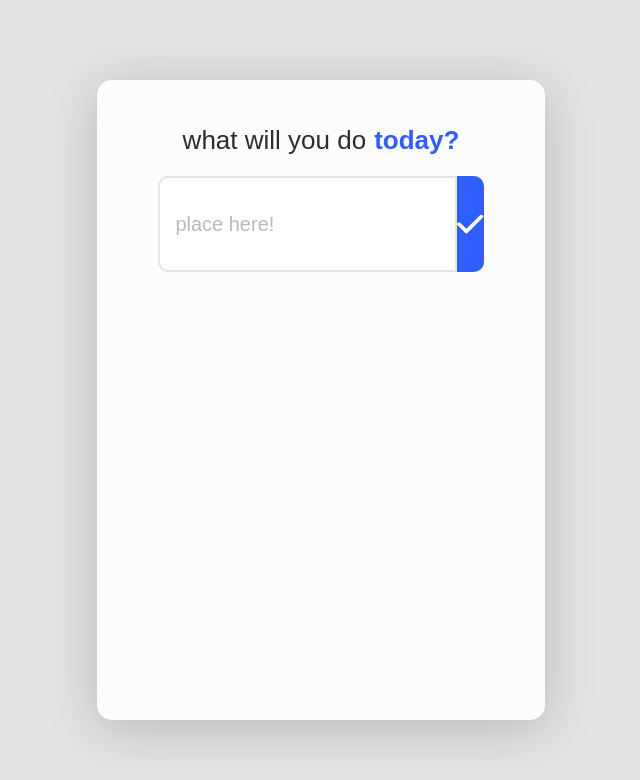
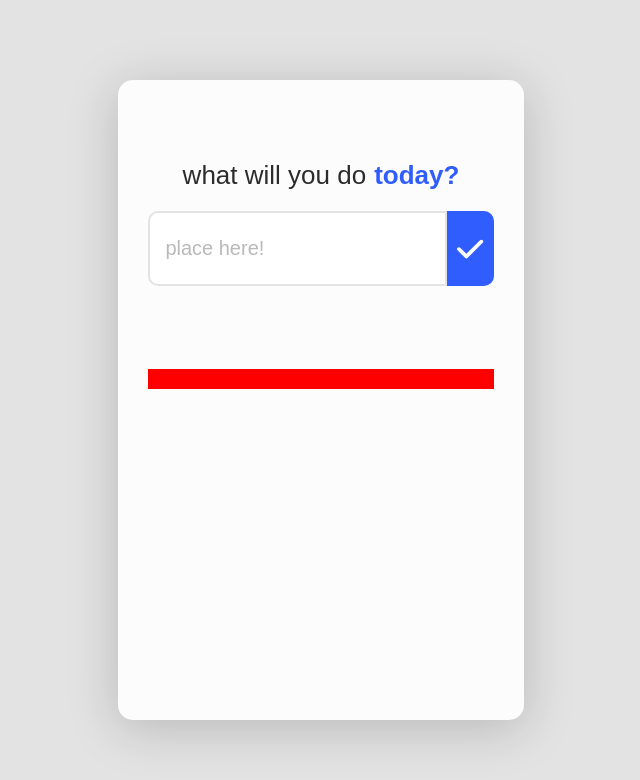
Before and after one commit to rodrigoaraujo7/reactjs-todo-list, a React (Vite) app: page / in a window 1280 px wide. Shown: the top 780 px of the page, without its empty margins (319-959 px from the left). Built offline with nearby package versions, Linux system fonts and the light colour scheme.

Commit message:
creating a todo item

```diff
--- a/src/App.tsx
+++ b/src/App.tsx
@@ -1,3 +1,5 @@
+import { useState } from 'react'
+
 import Header from './components/Header'
 import { Container, GlobalStyle } from './globalStyles'
 
--- a/src/components/Header/index.tsx
+++ b/src/components/Header/index.tsx
@@ -6,20 +6,44 @@ import {
     InputButton
 } from "./style";
 
-import { FontAwesomeIcon } from '@fortawesome/react-fontawesome';
-import { IconProp } from '@fortawesome/fontawesome-svg-core';
-import { faCheck } from '@fortawesome/free-solid-svg-icons';
+import { FontAwesomeIcon } from '@fortawesome/react-fontawesome'; // fontAwesome
+import { IconProp } from '@fortawesome/fontawesome-svg-core'; // fontAwesome Props
+import { faCheck } from '@fortawesome/free-solid-svg-icons'; // fontAwesome Icons
+
+import { ItemList } from '../ItemList'
+
+import { useState } from "react";
 
 const Header = () => {
+    // read input-text value!
+    const [itemName, setItemName] = useState<string>('');
+    const getItemName = (event: any) => setItemName(event.target.value);
+
+    // create new todo-item
+    const [todoItem, setTodoItem] = useState<string[]>(['']);
+    const createNewTodoItem = () => {
+        setTodoItem([... todoItem, itemName])
+
+        console.log(todoItem)
+    }
+
     return (
+        <>
         <Container>
             <Title>what will you do <BoldTitle>today?</BoldTitle></Title>
             <InputContainer>
-                <InputText type="text" placeholder="place here!" />
-                <InputButton><FontAwesomeIcon icon={faCheck as IconProp} /></InputButton>
+                <InputText type="text" placeholder="place here!" onChange={getItemName} value={itemName} />
+                <InputButton onClick={createNewTodoItem}>
+                    <FontAwesomeIcon icon={faCheck as IconProp} />
+                </InputButton>
             </InputContainer>
+
         </Container>
+        <Container>
+            {todoItem.map(item => <ItemList name={item} />)}
+        </Container>
+        </>
     )
 }
 
-export default Header;
+    export default Header;
--- a/src/components/Header/style.ts
+++ b/src/components/Header/style.ts
@@ -73,6 +73,8 @@ export const InputButton = styled.button`
     font-weight: 700;
     font-size: 30px;
 
+    padding: 10px;
+
     display: flex;
     justify-content: center;
     align-items: center;
--- /dev/null
+++ b/src/components/ItemList/index.tsx
@@ -0,0 +1,15 @@
+import { Container, Title } from './style'
+
+type ItemListProps = {
+    name: string
+}
+
+export const ItemList = (props: ItemListProps) => {
+    return (
+        <Container>
+            <div>
+                <Title>{props.name}</Title>
+            </div>
+        </Container>
+    )
+}
--- /dev/null
+++ b/src/components/ItemList/style.ts
@@ -0,0 +1,13 @@
+import styled from 'styled-components';
+
+export const Container = styled.div`
+    width: 100%;
+    background-color: red;
+
+    padding: 10px 5px 10px;
+    margin-top: 15px;
+`
+
+export const Title = styled.h2`
+
+`
--- a/src/globalStyles.ts
+++ b/src/globalStyles.ts
@@ -25,7 +25,9 @@ export const GlobalStyle = createGlobalStyle`
 
 export const Container = styled.div`
     height: 80vh;
-    width: 35vw;
+    min-width: 1vw;
+
+    padding: 2.1875rem 1.875rem;
 
     background-color: #FCFCFC;
     border-radius: 0.9375rem;
```
